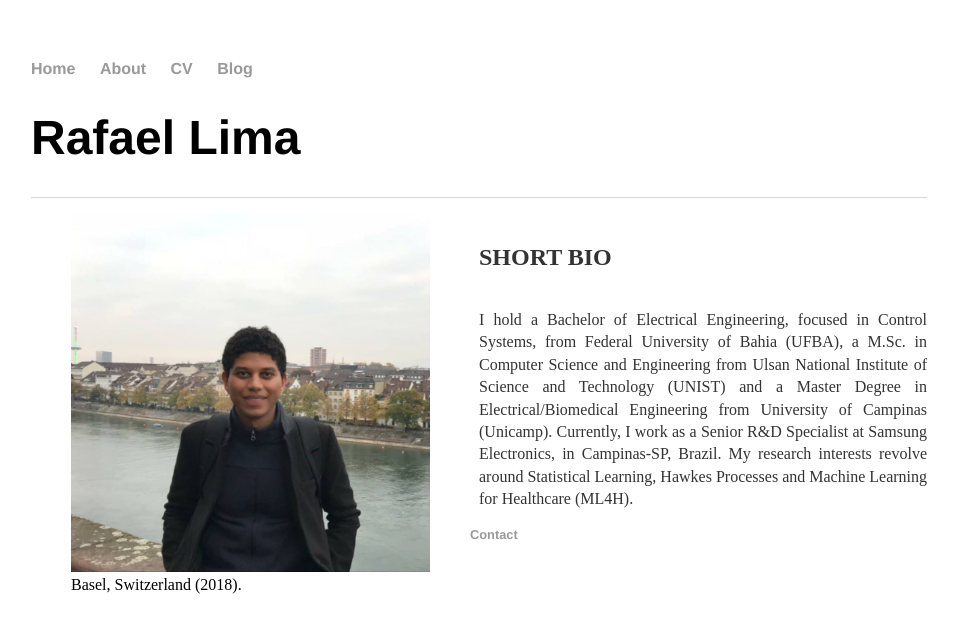
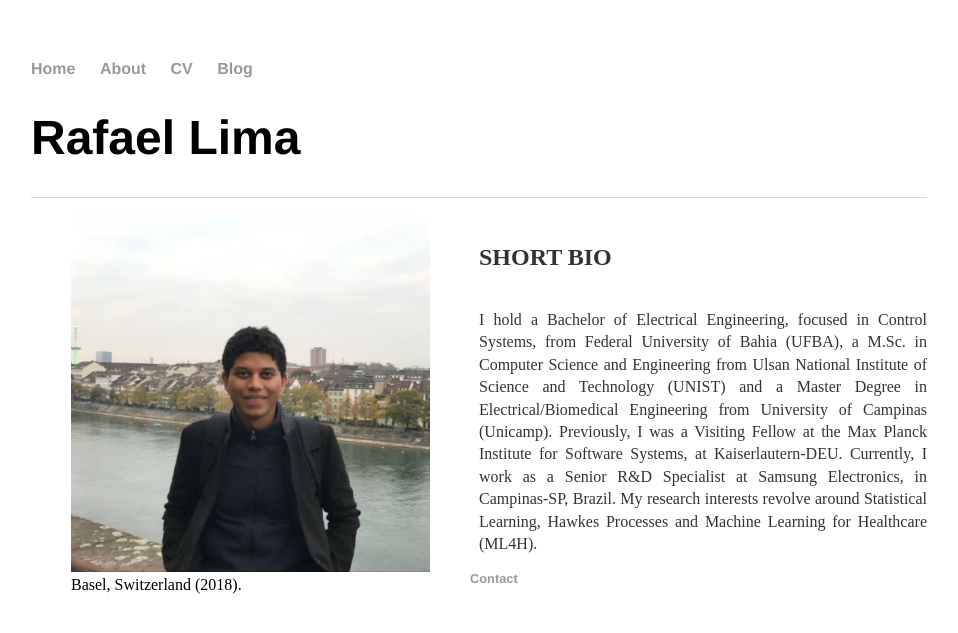
Before and after one commit to rafael-glima/rafael-glima.github.io, a Jekyll site: the page built from index.html, in a window 1280 px wide. Shown: the top 633 px of the page, without its empty margins (161-1119 px from the left). Built offline with Jekyll 4.4.1, drawn with Linux system fonts in a browser that asks for light colours.

Commit message:
update bio

```diff
--- a/index.html
+++ b/index.html
@@ -14,8 +14,6 @@ title: Rafael Lima
 	<p style="font-weight: bold; padding-top: 20px;">SHORT BIO</p>
 	<p style="font-size:16px; padding-top: 10px;" align="justify">I hold a Bachelor of Electrical Engineering, focused in Control Systems,
 		from Federal University of Bahia (UFBA), a M.Sc. in Computer Science and Engineering from
-		Ulsan National Institute of Science and Technology (UNIST) and a Master Degree in Electrical/Biomedical Engineering from University of Campinas (Unicamp).
-		Currently, I work as a Senior R&D Specialist at Samsung Electronics, in Campinas-SP, Brazil.
-		My research interests revolve around Statistical Learning, Hawkes Processes and Machine Learning for Healthcare (ML4H).</p>
+		Ulsan National Institute of Science and Technology (UNIST) and a Master Degree in Electrical/Biomedical Engineering from University of Campinas (Unicamp). Previously, I was a Visiting Fellow at the Max Planck Institute for Software Systems, at Kaiserlautern-DEU. Currently, I work as a Senior R&D Specialist at Samsung Electronics, in Campinas-SP, Brazil. My research interests revolve around Statistical Learning, Hawkes Processes and Machine Learning for Healthcare (ML4H).</p>
 	</div>
 </div><!-- /.blurb -->
```
